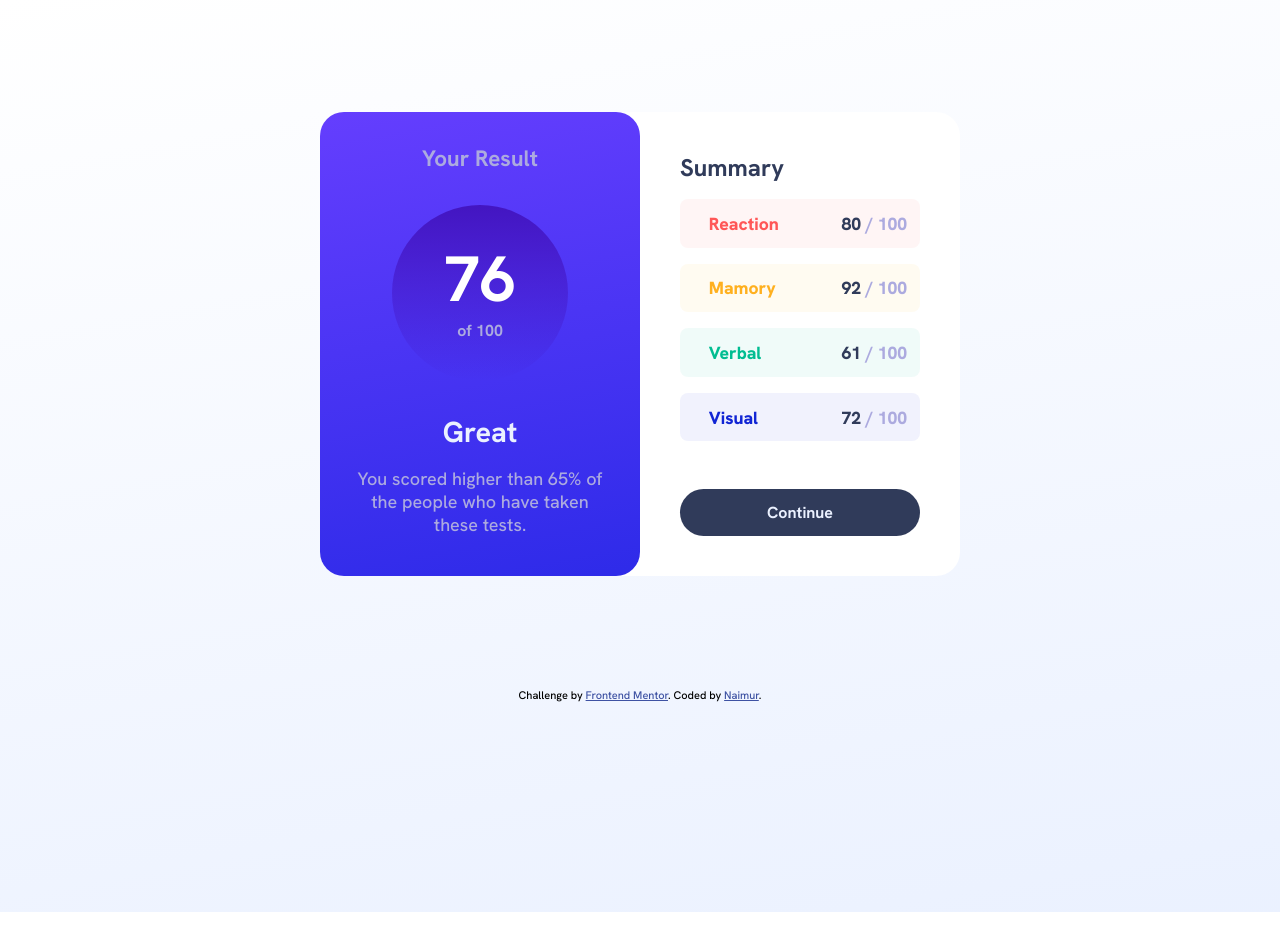
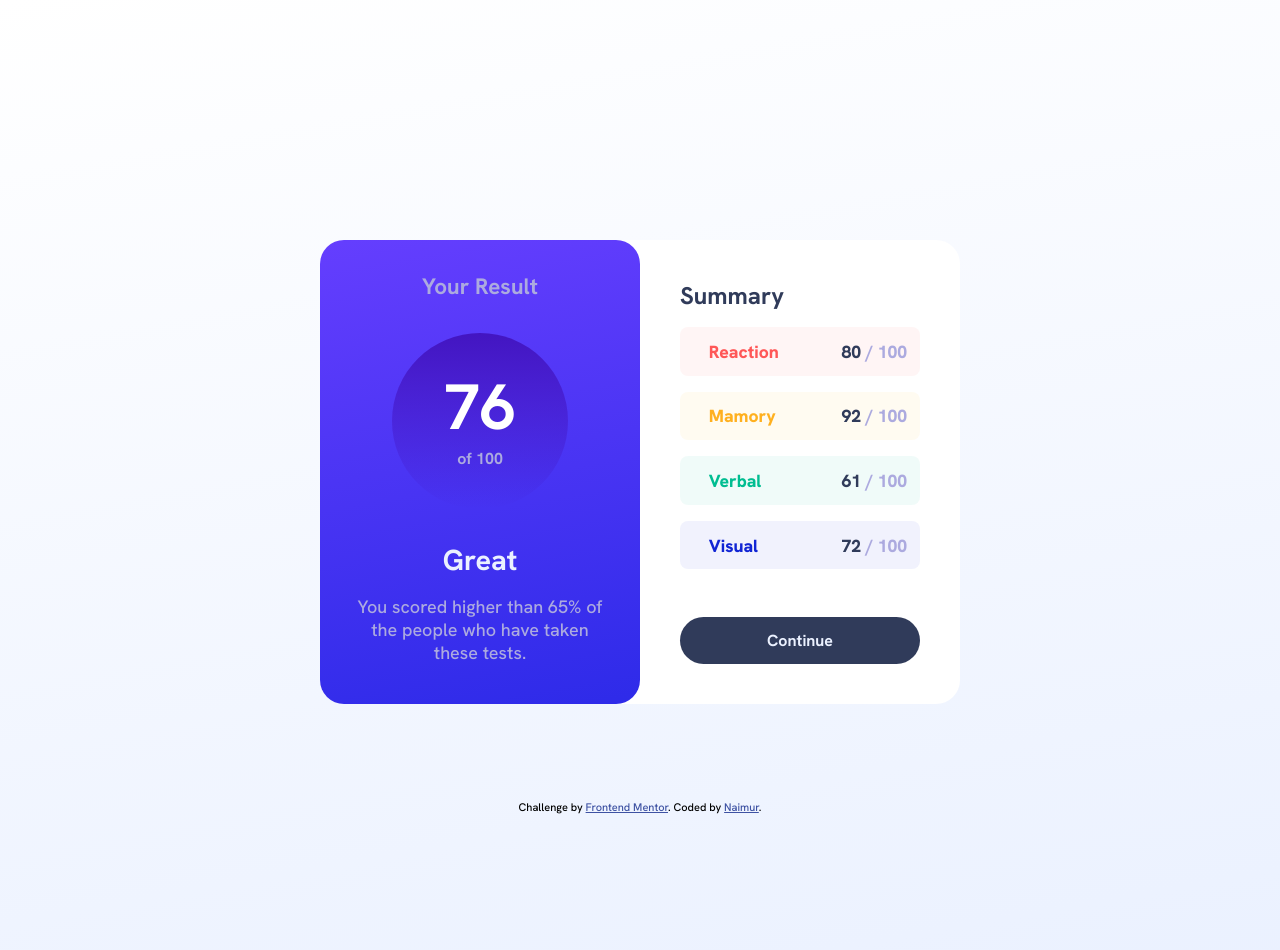
Before and after one commit to NaimurRahman00/Result-summary-component, a plain HTML site: page index.html in a window 1280 px wide. Before the commit the page ends 912 px from the top, so only its background shows below. Drawn offline with Linux system fonts and the light colour scheme.

Commit message:
Update style.css

```diff
--- a/style.css
+++ b/style.css
@@ -38,12 +38,13 @@ p {
 
 body {
     background-image: linear-gradient(170deg , var(--white),var(--paleBlue));
-    height: 100vh;
+    height: 100%;
+    padding: 8rem;
 }
 
 .result-card {
     width: 40rem;
-    margin: 7rem auto 7rem;
+    margin: 7rem auto 0rem;
     display: flex;
     height: 29rem;
     background-color: var(--white);
@@ -205,6 +206,9 @@ button:hover {
     cursor: pointer;
 }
 
+footer {
+    margin: 6rem auto .5rem;
+}
 
 .attribution { font-size: 11px; text-align: center; }
 .attribution a { color: hsl(228, 45%, 44%); }
```
